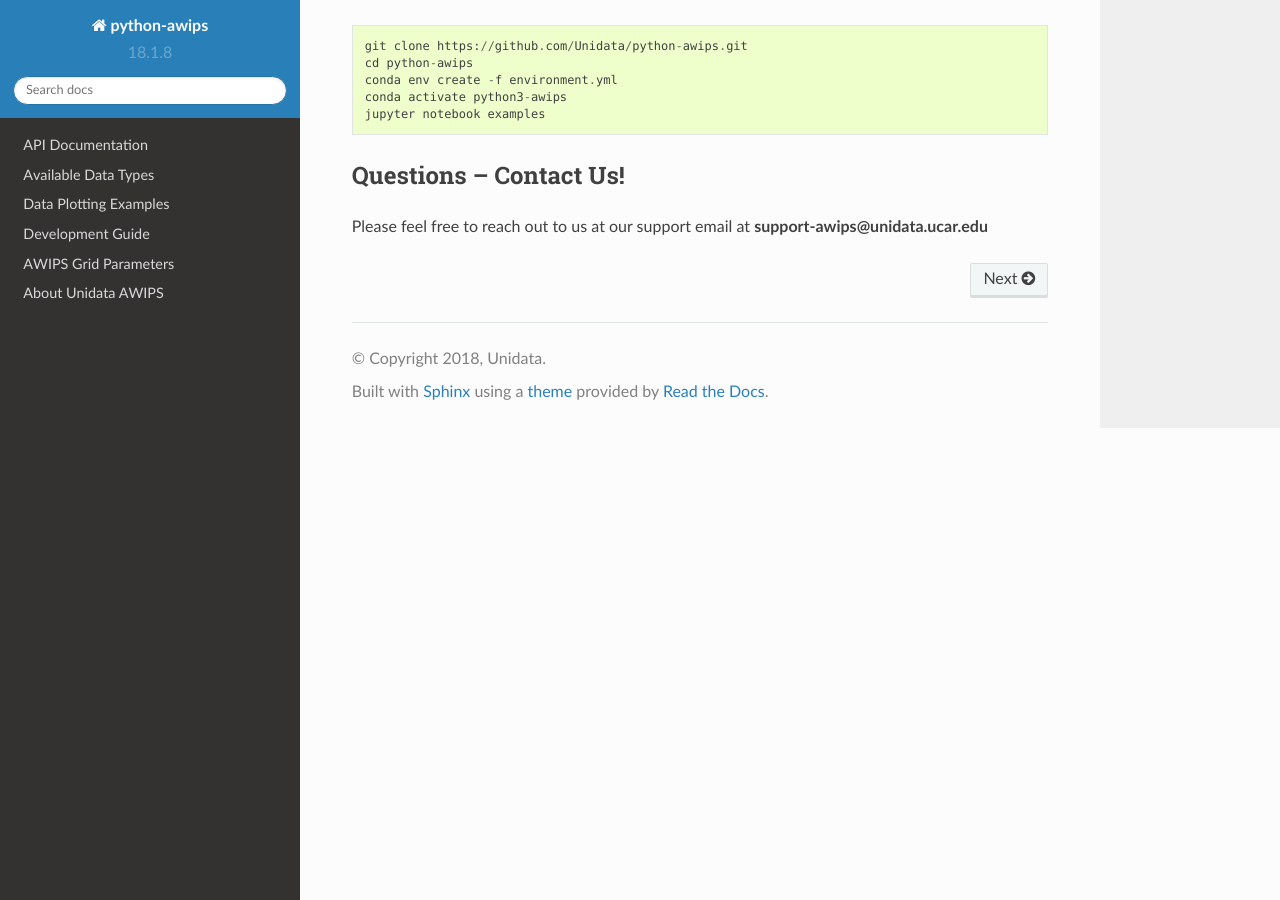
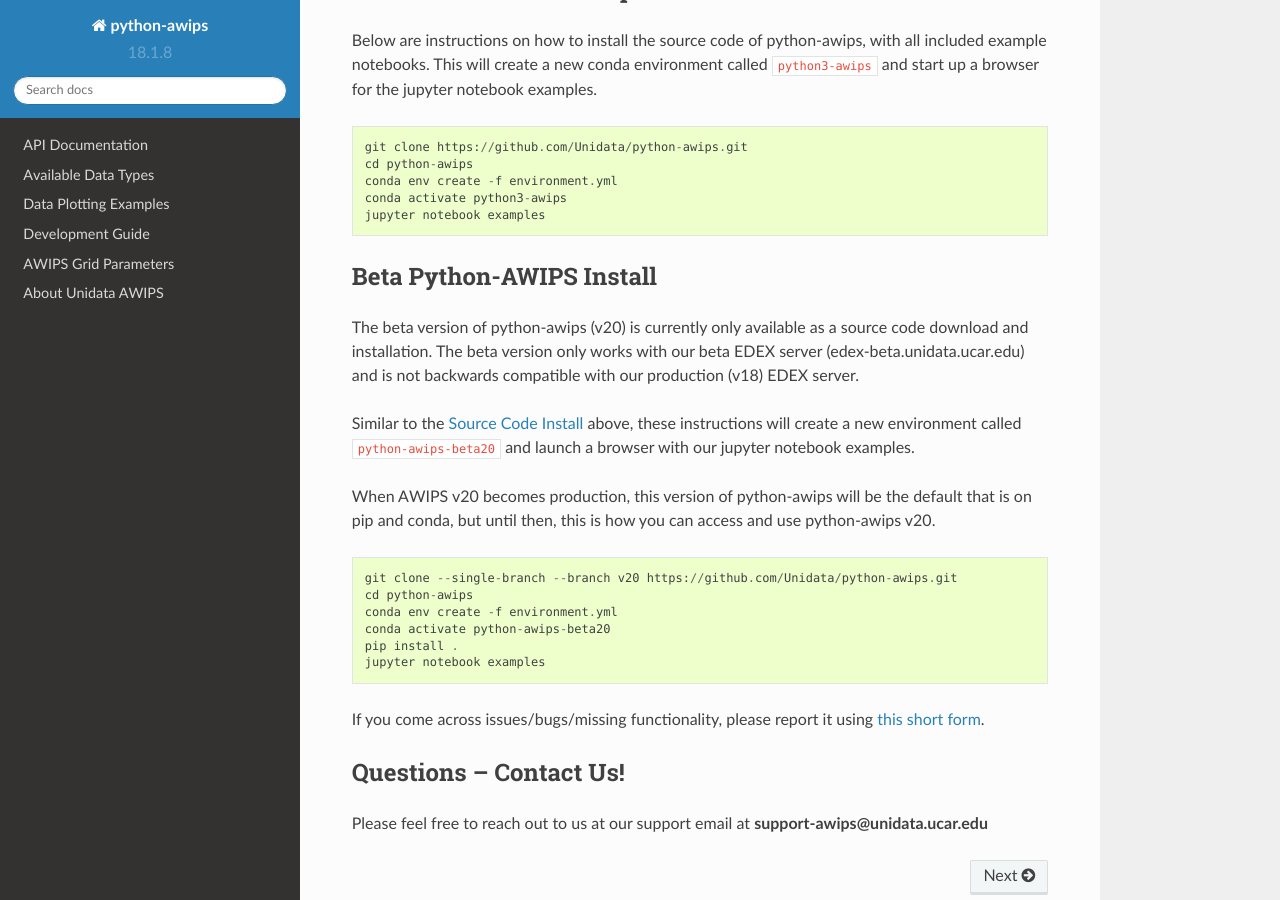
Before and after one commit to Unidata/python-awips, a Sphinx documentation site: the page built from docs/source/index.rst, in a window 1280 px wide and 900 px high, scrolled down 1024 px. Built offline with Sphinx 7.4.7 and the Read the Docs theme 2.0.0, drawn with Linux system fonts in a browser that asks for light colours; some of the changed text lies outside the part shown.

Commit message:
Updates to website branch for beta install instructions

```diff
--- a/docs/source/index.rst
+++ b/docs/source/index.rst
@@ -8,6 +8,8 @@
 
 .. _Jupyter Notebook: http://nbviewer.jupyter.org/github/Unidata/python-awips/tree/master/examples/notebooks
 
+
+.. important:: There is now a :ref:`Beta Python-AWIPS<Beta Python-AWIPS Install>` available for v20.
 
 Pre-requisite Software
 ----------------------
@@ -54,6 +56,28 @@
     jupyter notebook examples
 
 
+
+Beta Python-AWIPS Install
+-------------------------
+
+The beta version of python-awips (v20) is currently only available as a source code download and installation.  The beta version only works with our beta EDEX server (edex-beta.unidata.ucar.edu) and is not backwards compatible with our production (v18) EDEX server.
+
+Similar to the :ref:`Source Code Install <Source Code with Examples Install>` above, these instructions will create a new environment called ``python-awips-beta20`` and launch a browser with our jupyter notebook examples.
+
+When AWIPS v20 becomes production, this version of python-awips will be the default that is on pip and conda, but until then, this is how you can access and use python-awips v20.
+
+::
+
+    git clone --single-branch --branch v20 https://github.com/Unidata/python-awips.git
+    cd python-awips
+    conda env create -f environment.yml
+    conda activate python-awips-beta20
+    pip install .
+    jupyter notebook examples
+
+If you come across issues/bugs/missing functionality, please report it using `this short form <https://docs.google.com/forms/d/e/1FAIpQLSf6jyZtbh49g-GCBoAQYzTVwAIf_aKz0QOeAr7gDVFhPrjAmw/viewform?usp=sf_link>`_.
+
+
 Questions -- Contact Us!
 ------------------------
 
```
